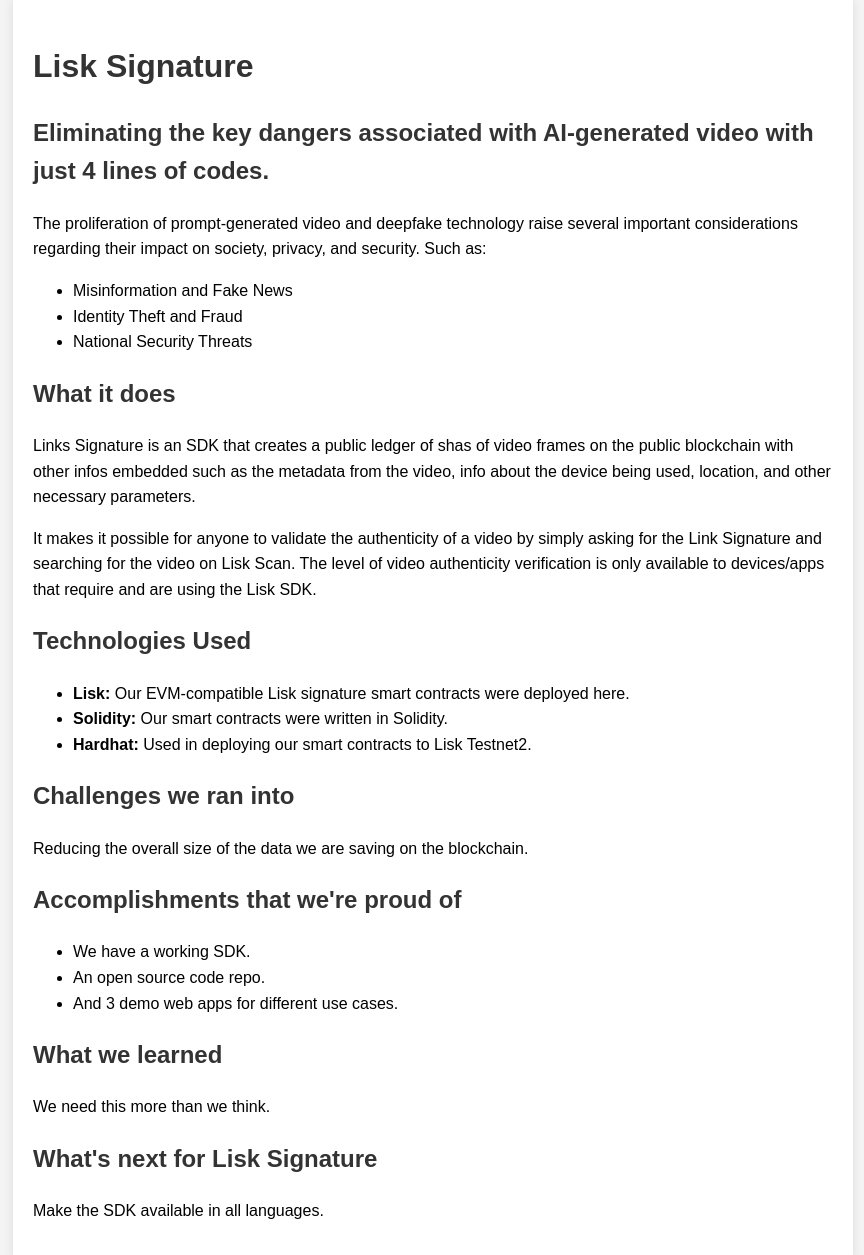
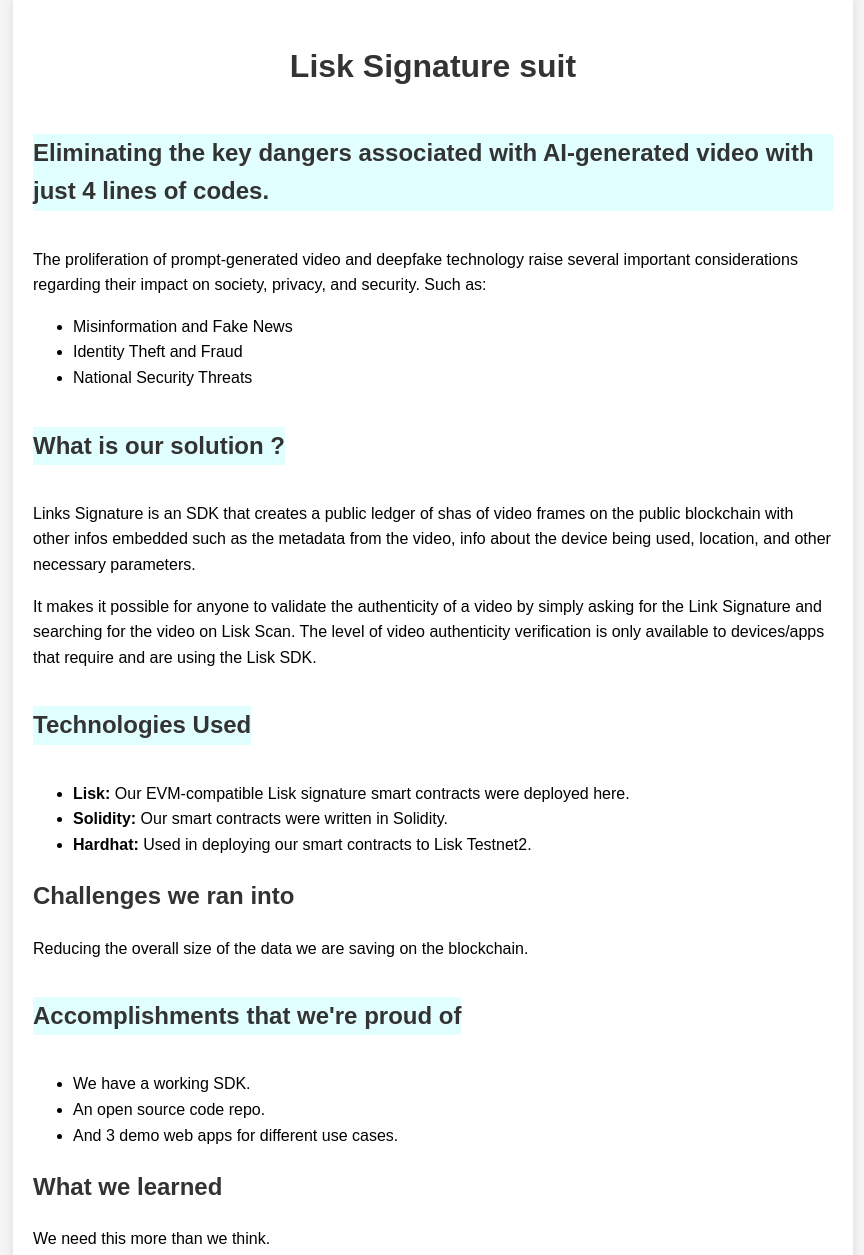
Before and after one commit to tobi-awolaju-21/liskSignature, a plain HTML site: page Frontend/index.html in a window 1280 px wide. Shown: the top 1255 px of the page, without its empty margins (207-1071 px from the left). Drawn offline with Linux system fonts and the light colour scheme.

Commit message:
Please enter the commit message for your changes. Lines starting

```diff
--- a/Frontend/index.html
+++ b/Frontend/index.html
@@ -19,19 +19,31 @@
             background: #fff;
             box-shadow: 0 0 10px rgba(0, 0, 0, 0.1);
         }
-        h1, h2 {
+        h1{
+
+            text-align: center;
+            color: #333;
+        }
+
+         h2 {
+
             color: #333;
         }
         p {
             margin: 1em 0;
         }
+        .cool{
+            display: inline-block; /* Wrap the text */
+            background-color: rgba(0, 255, 255, 0.112);
+            width: auto;
+        }
     </style>
 </head>
 <body>
     <div class="container">
-        <h1>Lisk Signature</h1>
+        <h1>Lisk Signature suit</h1>
         <section id="inspiration">
-            <h2>Eliminating the key dangers associated with AI-generated video with just 4 lines of codes.</h2>
+            <h2 class="cool">Eliminating the key dangers associated with AI-generated video with just 4 lines of codes.</h2>
             <p>The proliferation of prompt-generated video and deepfake technology raise several important considerations regarding their impact on society, privacy, and security. Such as:</p>
             <ul>
                 <li>Misinformation and Fake News</li>
@@ -40,12 +52,12 @@
             </ul>
         </section>
         <section id="what-it-does">
-            <h2>What it does</h2>
+            <h2 class="cool">What is our solution ?</h2>
             <p>Links Signature is an SDK that creates a public ledger of shas of video frames on the public blockchain with other infos embedded such as the metadata from the video, info about the device being used, location, and other necessary parameters.</p>
             <p>It makes it possible for anyone to validate the authenticity of a video by simply asking for the Link Signature and searching for the video on Lisk Scan. The level of video authenticity verification is only available to devices/apps that require and are using the Lisk SDK.</p>
         </section>
         <section id="technologies-used">
-            <h2>Technologies Used</h2>
+            <h2 class="cool">Technologies Used</h2>
             <ul>
                 <li><strong>Lisk:</strong> Our EVM-compatible Lisk signature smart contracts were deployed here.</li>
                 <li><strong>Solidity:</strong> Our smart contracts were written in Solidity.</li>
@@ -57,7 +69,7 @@
             <p>Reducing the overall size of the data we are saving on the blockchain.</p>
         </section>
         <section id="accomplishments">
-            <h2>Accomplishments that we're proud of</h2>
+            <h2 class="cool">Accomplishments that we're proud of</h2>
             <ul>
                 <li>We have a working SDK.</li>
                 <li>An open source code repo.</li>
@@ -69,7 +81,7 @@
             <p>We need this more than we think.</p>
         </section>
         <section id="whats-next">
-            <h2>What's next for Lisk Signature</h2>
+            <h2 class="cool">What's next for Lisk Signature</h2>
             <p>Make the SDK available in all languages.</p>
         </section>
     </div>
```
